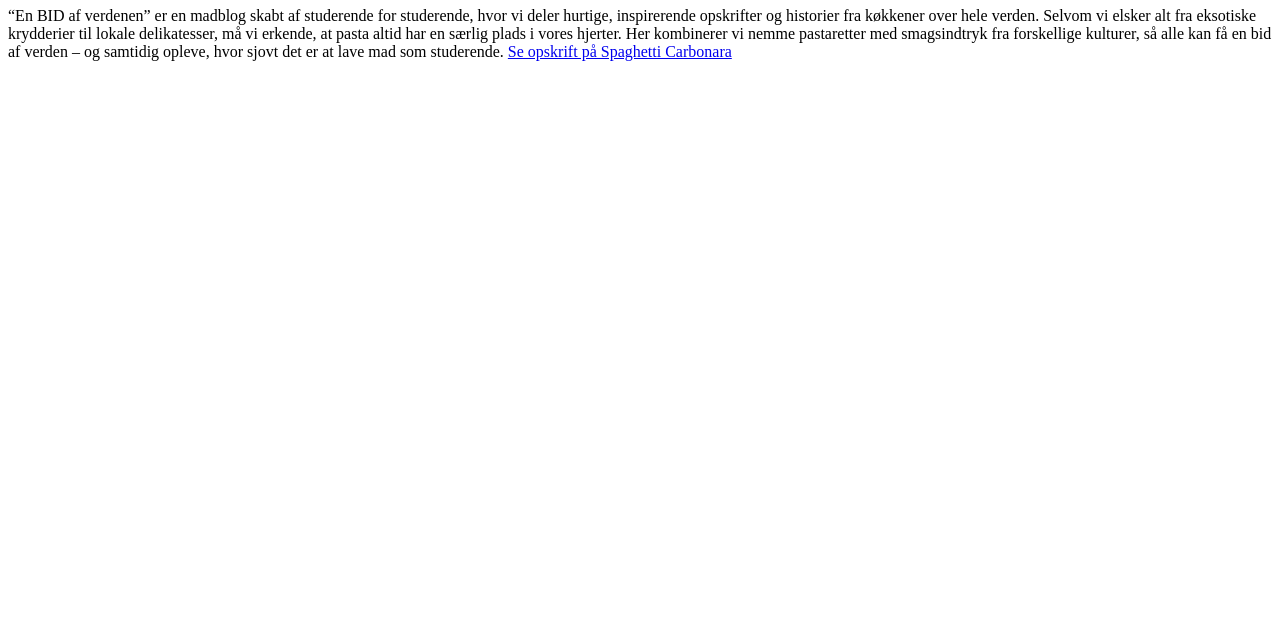
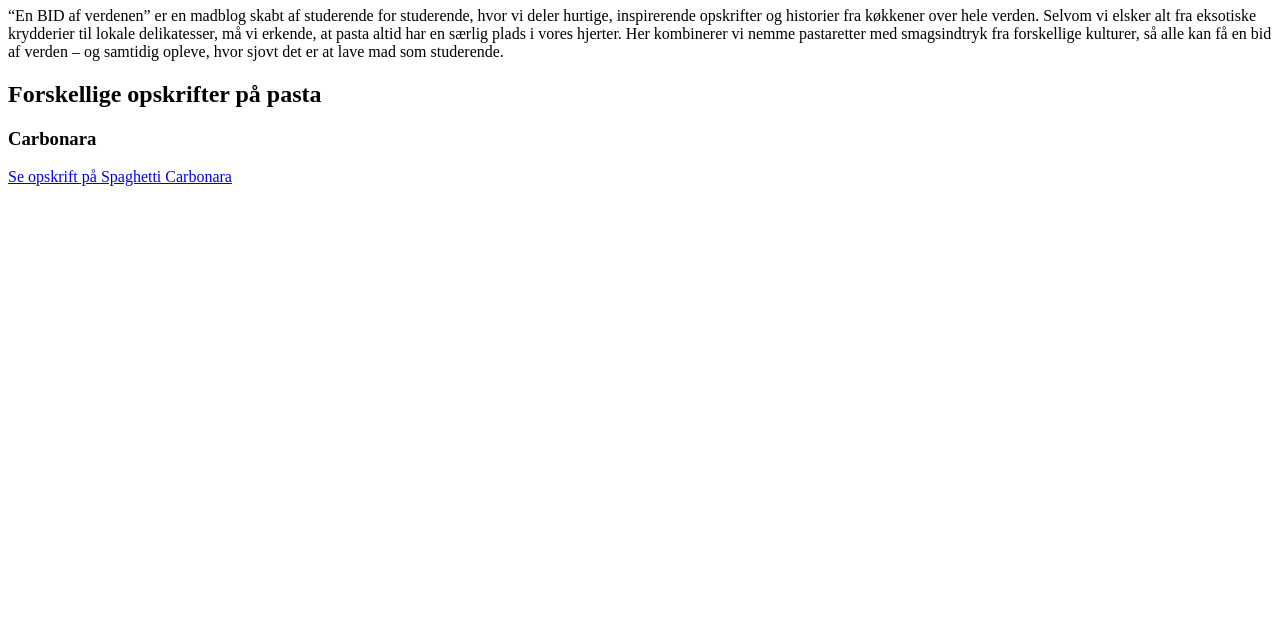
Before and after one commit to Frederikhr96/Gruppe3, a plain HTML site: page index.html in a window 1280 px wide. Shown: the part 171-800 px from the top of the page. Drawn offline with Linux system fonts and the light colour scheme.

Commit message:
Update index.html

```diff
--- a/index.html
+++ b/index.html
@@ -14,7 +14,9 @@
 <h1>En BID af Verdenen</h1>
   <p1>“En BID af verdenen” er en madblog skabt af studerende for studerende, hvor vi deler hurtige, inspirerende opskrifter og historier fra køkkener over hele verden. Selvom vi elsker alt fra eksotiske krydderier til lokale delikatesser, må vi erkende, at pasta altid har en særlig plads i vores hjerter. Her kombinerer vi nemme pastaretter med smagsindtryk fra forskellige kulturer, så alle kan få en bid af verden – og samtidig opleve, hvor sjovt det er at lave mad som studerende.
   </p1>
-      <a href="carbonara.html">Se opskrift på Spaghetti Carbonara</a>
-  </p>
-</body>
+
+  <h2>Forskellige opskrifter på pasta</h2>
+  <h3>Carbonara</h3>
+  <a href="carbonara.html">Se opskrift på Spaghetti Carbonara</a>
+ </body>
 </html>
```
